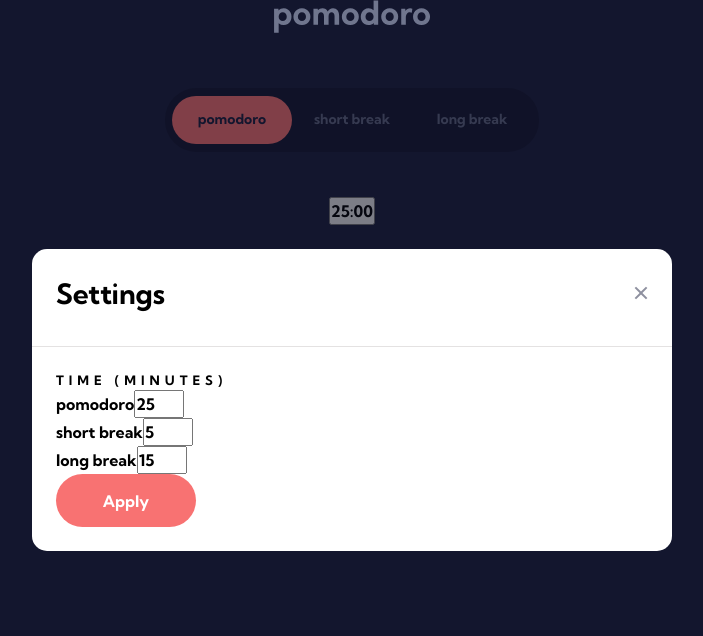
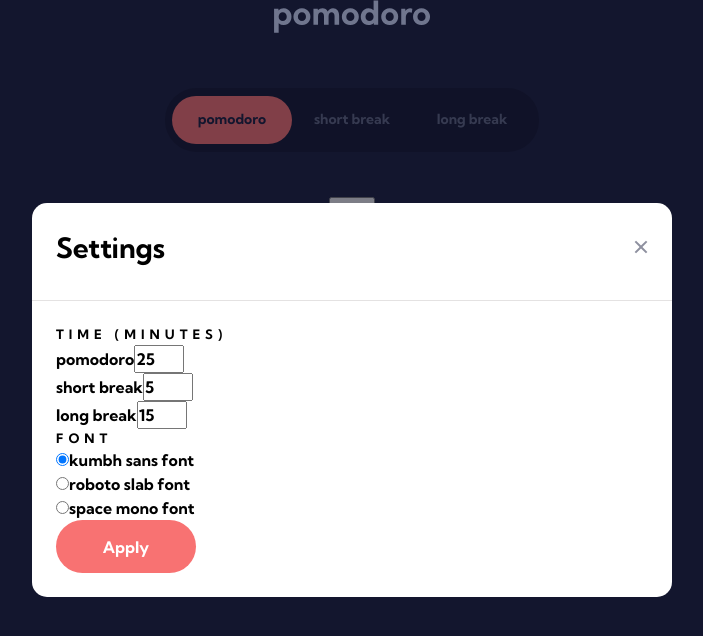
Before and after one commit to En-Jen/pomodoro-timer, a React (Create React App) app: page / in a window 1280 px wide. Both pictures are taken after a click on the button 640 px from the left and 304 px from the top of the page. Shown: the top 636 px of the page, without its empty margins (288-991 px from the left). Built offline with nearby package versions, Linux system fonts and the light colour scheme.

Commit message:
add RadioInput

```diff
--- a/src/App.js
+++ b/src/App.js
@@ -15,6 +15,8 @@ function App() {
 	const [isTimerOn, setIsTimerOn] = useState(false);
 	const [secondsLeft, setSecondsLeft] = useState(pomoLength * 60);
 	const [timerMode, setTimerMode] = useState('pomodoro');
+  const [font, setFont] = useState('kumbh sans');
+  const [color, setColor] = useState('salmon');
 
 	return (
 		<Wrapper>
@@ -46,6 +48,10 @@ function App() {
 				setShortLength={setShortLength}
 				longLength={longLength}
 				setLongLength={setLongLength}
+        font={font}
+        setFont={setFont}
+        color={color}
+        setColor={setColor}
 			/>
 		</Wrapper>
 	);
--- a/src/components/Controls.js
+++ b/src/components/Controls.js
@@ -25,7 +25,7 @@ function Controls({
 		} else if (timerMode === 'long break') {
 			setSecondsLeft(longLength * 60);
 		}
-	}, [timerMode]);
+	}, [timerMode, pomoLength, shortLength, longLength, setSecondsLeft ]);
 
 	return (
 		<Wrapper>
--- a/src/components/Form.js
+++ b/src/components/Form.js
@@ -3,6 +3,7 @@ import styled from 'styled-components/macro';
 
 import Button from './Button';
 import NumberInput from './NumberInput';
+import RadioInput from './RadioInput';
 
 function Form({
 	setShowDialog,
@@ -12,6 +13,10 @@ function Form({
 	setShortLength,
 	longLength,
 	setLongLength,
+	font,
+	setFont,
+	color,
+	setColor,
 }) {
 	const handleSubmit = () => {
 		setShowDialog(false);
@@ -45,18 +50,24 @@ function Form({
 						max="60"
 						defaultValue={pomoLength}
 					/>
-                    <NumberInput
+					<NumberInput
 						type="short break"
 						min="1"
 						max="20"
 						defaultValue={shortLength}
 					/>
-                    <NumberInput
+					<NumberInput
 						type="long break"
 						min="5"
 						max="45"
 						defaultValue={longLength}
 					/>
+				</div>
+				<div>
+					<h3>Font</h3>
+					<RadioInput fontName="kumbh sans" font={font} />
+					<RadioInput fontName="roboto slab" font={font} />
+					<RadioInput fontName="space mono" font={font} />
 				</div>
 				<Button variant="modal" onClick={handleSubmit}>
 					Apply
--- a/src/components/GlobalStyles.js
+++ b/src/components/GlobalStyles.js
@@ -70,7 +70,7 @@ const GlobalStyles = createGlobalStyle`
     html {
         /* Colors */
         --color-salmon: hsl(0, 91%, 71%);
-        --color-lt-blue: hsl(182, 91%, 71%);
+        --color-blue: hsl(182, 91%, 71%);
         --color-purple: hsl(284, 89%, 74%);
         --color-grey-blue: hsl(226, 100%, 92%, .4);
         --color-navy: hsl(236, 36%, 18%);
--- a/src/components/Modal.js
+++ b/src/components/Modal.js
@@ -13,6 +13,10 @@ function Modal({
 	setShortLength,
 	longLength,
 	setLongLength,
+    font,
+    setFont,
+    color,
+    setColor,
 }) {
 	const [showDialog, setShowDialog] = React.useState(false);
 
@@ -40,6 +44,10 @@ function Modal({
 						setShortLength={setShortLength}
 						longLength={longLength}
 						setLongLength={setLongLength}
+                        font={font}
+                        setFont={setFont}
+                        color={color}
+                        setColor={setColor}
 					/>
 				</ModalContent>
 			</ModalOverlay>
--- /dev/null
+++ b/src/components/RadioInput.js
@@ -0,0 +1,18 @@
+import React from 'react';
+
+function RadioInput({ font, fontName }) {
+	return (
+		<div>
+			<input
+				type="radio"
+				id={fontName}
+				name="font"
+				value={fontName}
+				defaultChecked={font === fontName}
+			/>
+			<label htmlFor={fontName}>{fontName} font</label>
+		</div>
+	);
+}
+
+export default RadioInput;
--- a/src/components/Timer.js
+++ b/src/components/Timer.js
@@ -33,7 +33,7 @@ function Timer({
 		}
 
 		return () => clearInterval(tick);
-	}, [isTimerOn, secondsLeft]);
+	}, [isTimerOn, secondsLeft, setSecondsLeft]);
 
 	return (
 		<button onClick={() => setIsTimerOn(prevState => !prevState)}>
```
